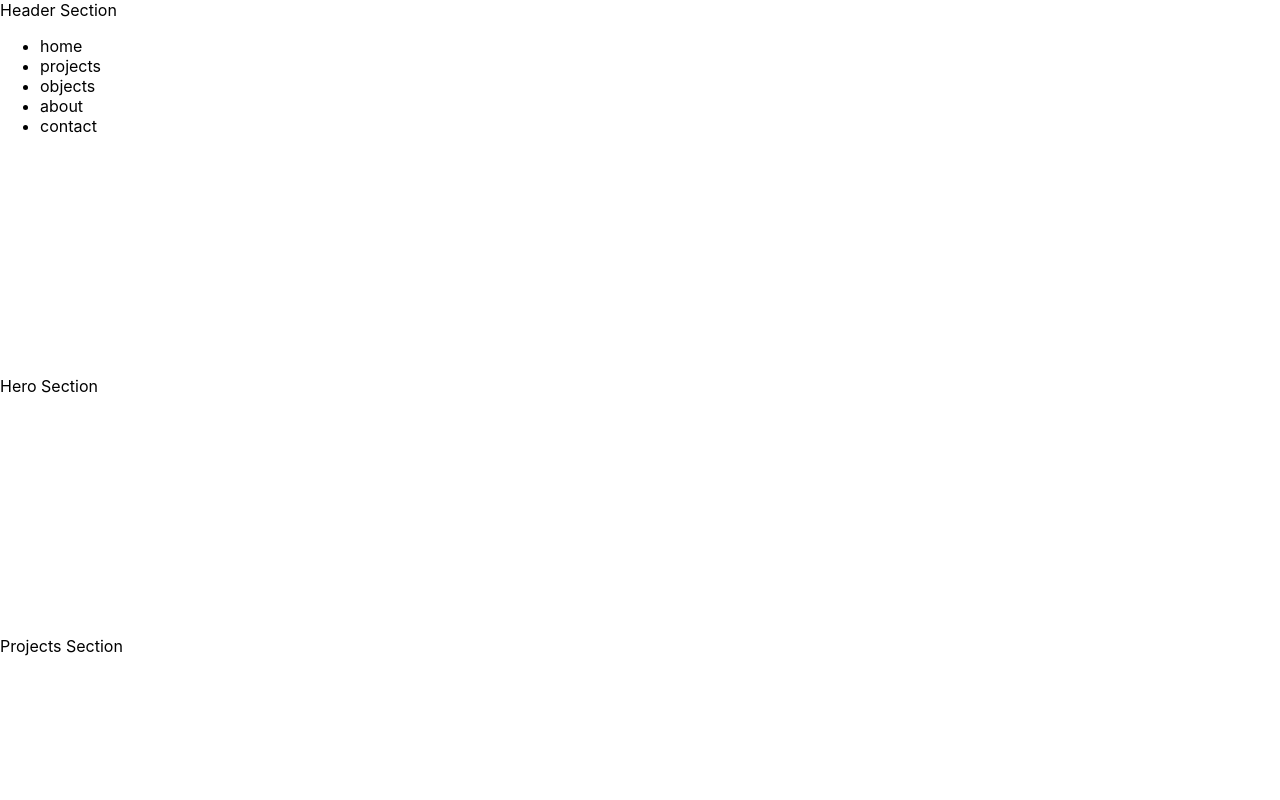
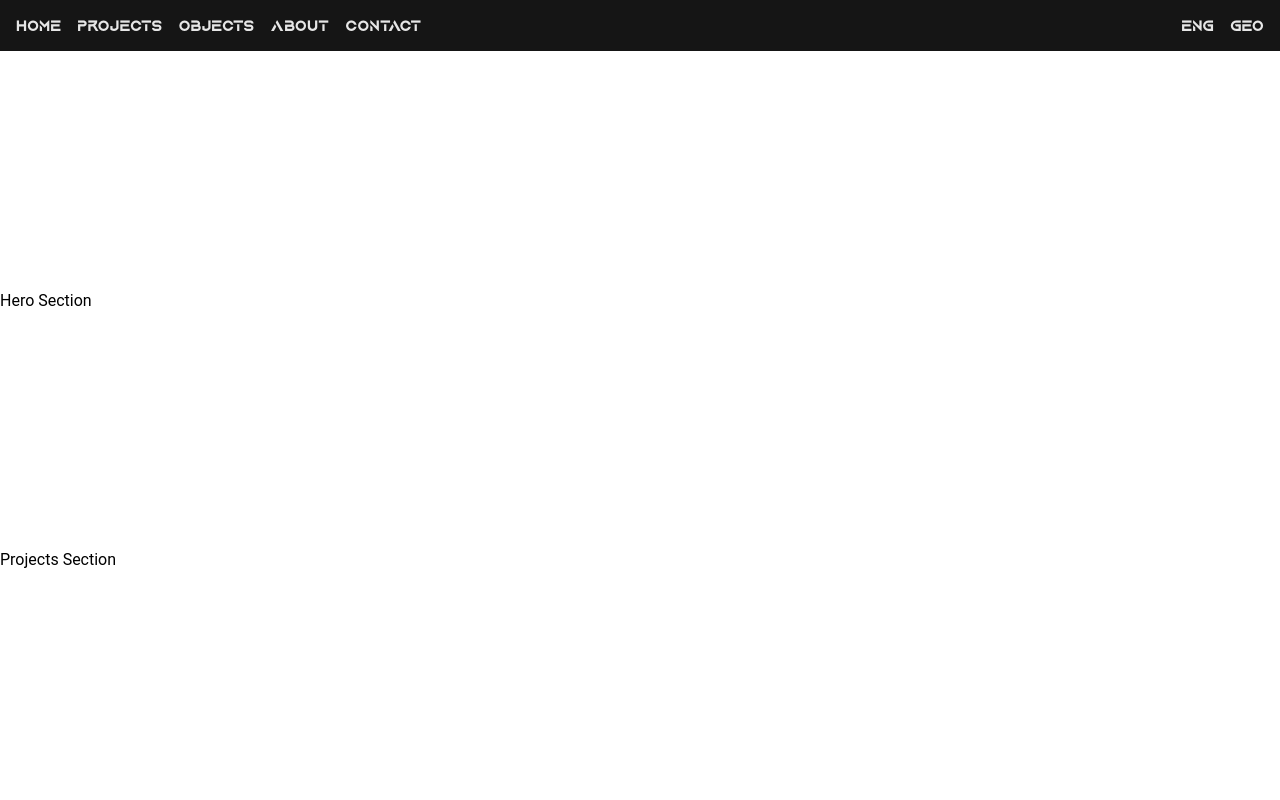
Before and after one commit to devbygeorge/gamisonia-v1, a Next.js app: page / in a window 1280 px wide. Shown: the top 800 px of the page. Built offline with nearby package versions, Linux system fonts and the light colour scheme.

Commit message:
Add header styles and lang options

```diff
--- a/components/Header.tsx
+++ b/components/Header.tsx
@@ -1,9 +1,10 @@
+import styles from "@/styles/Header.module.scss";
 import Link from "next/link";
 
 export default function Header() {
   return (
-    <div id="header" className="header">
-      Header Section
+    <div id="header" className={styles.header}>
+      <div className="container">
         <nav>
           <ul>
             <li>
@@ -30,7 +31,17 @@ export default function Header() {
               </Link>
             </li>
           </ul>
+
+          <ul>
+            <li>
+              <Link href="#">Eng</Link>
+            </li>
+            <li>
+              <Link href="#">Geo</Link>
+            </li>
+          </ul>
         </nav>
+      </div>
     </div>
   );
 }
--- a/styles/Header.module.scss
+++ b/styles/Header.module.scss
@@ -0,0 +1,24 @@
+.header {
+  padding: 1rem 0;
+  background-color: var(--color-dark);
+
+  nav {
+    display: flex;
+    justify-content: space-between;
+
+    ul {
+      display: flex;
+      gap: 1rem;
+
+      a {
+        font-family: Aquire;
+        font-weight: 700;
+        color: var(--color-light);
+
+        &:hover {
+          text-decoration: underline;
+        }
+      }
+    }
+  }
+}
--- a/styles/globals.scss
+++ b/styles/globals.scss
@@ -1,9 +1,32 @@
+// Import Fonts
+@font-face {
+  font-family: Aquire;
+  src: url("/fonts/AquireLight.otf");
+  font-weight: 300;
+}
+
+@font-face {
+  font-family: Aquire;
+  src: url("/fonts/Aquire.otf");
+  font-weight: 400;
+}
+
+@font-face {
+  font-family: Aquire;
+  src: url("/fonts/AquireBold.otf");
+  font-weight: 700;
+}
+
+// Root Variables
+:root {
+  --color-dark: rgb(21, 21, 21);
+  --color-light: rgb(230, 230, 230);
+}
+
+// Reset Styles
 html,
 body {
-  padding: 0;
-  margin: 0;
-  font-family: -apple-system, BlinkMacSystemFont, Segoe UI, Roboto, Oxygen,
-    Ubuntu, Cantarell, Fira Sans, Droid Sans, Helvetica Neue, sans-serif;
+  font-family: Roboto, sans-serif;
 }
 
 html {
@@ -16,15 +39,19 @@ a {
 }
 
 * {
+  margin: 0;
+  padding: 0;
   box-sizing: border-box;
 }
 
-@media (prefers-color-scheme: dark) {
-  html {
-    color-scheme: dark;
-  }
-  body {
-    color: white;
-    background: black;
-  }
+ul,
+ol {
+  list-style-type: none;
 }
+
+// Global Styles
+.container {
+  max-width: 1320px;
+  margin-inline: auto;
+  padding: 0 1rem;
+}
```
Lines whose indentation alone changed are shown as unchanged.
